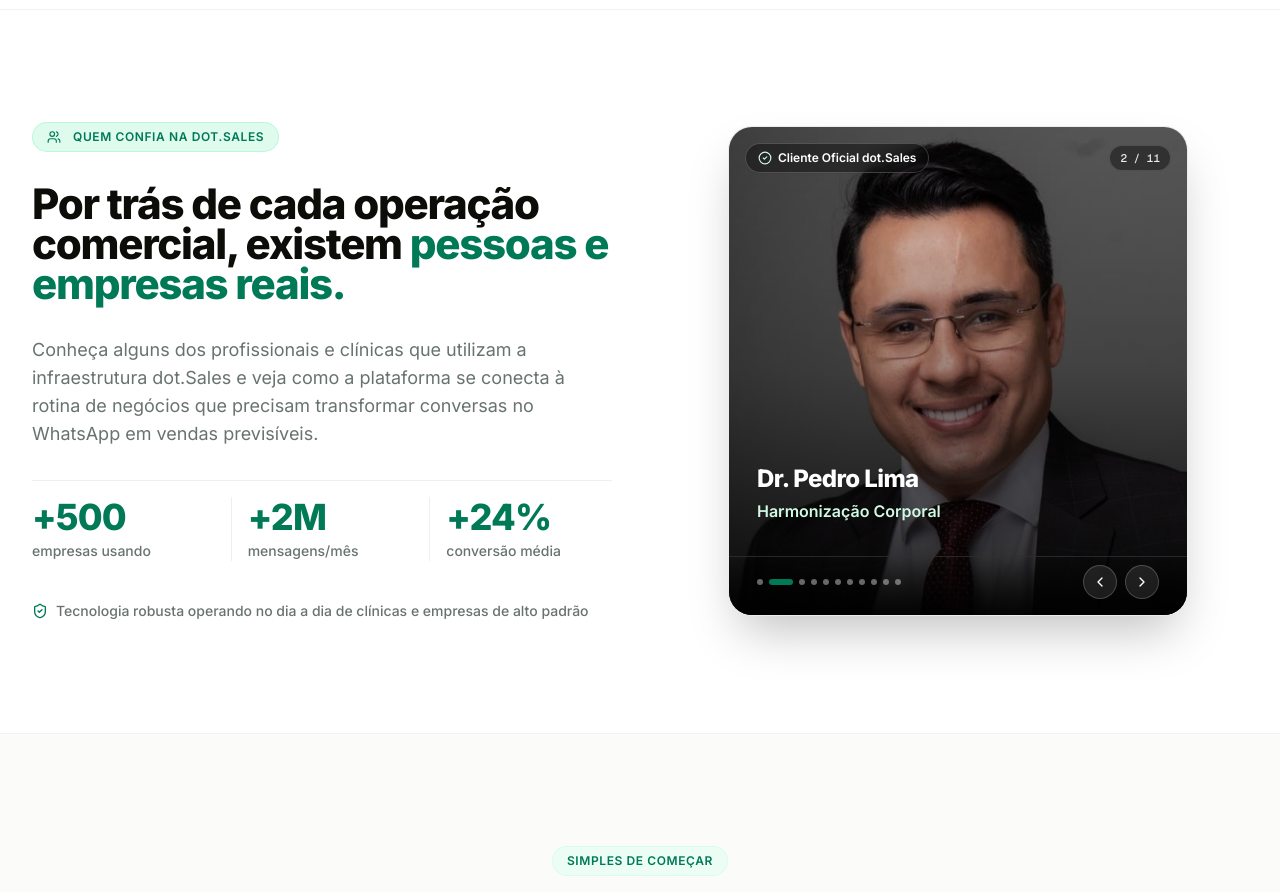
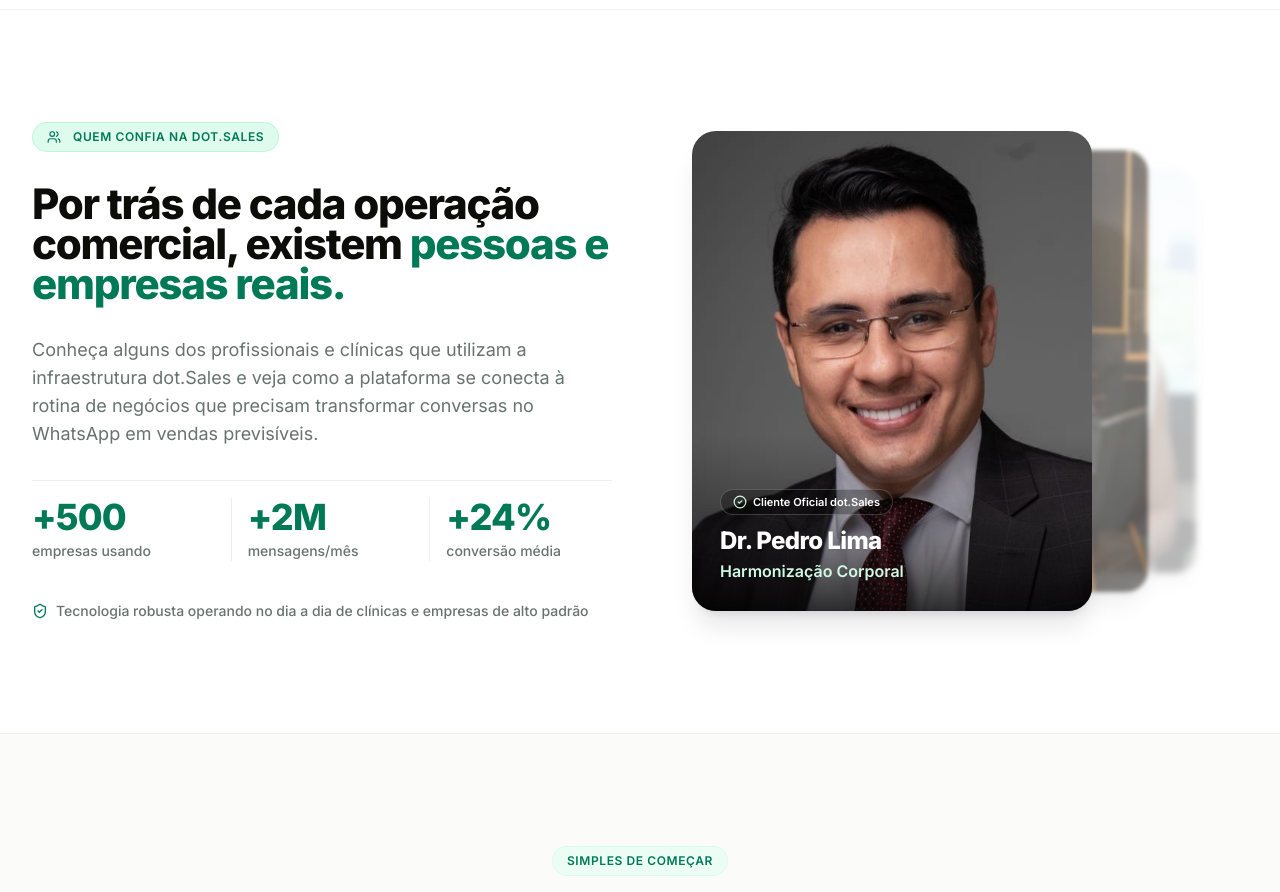
Before and after one commit to vinicius-perform/lp-dotsales-whitelabel, a Next.js app: page / in a window 1280 px wide. Shown: the part 2220-3112 px from the top of the page. Built offline with nearby package versions, Linux system fonts and the light colour scheme.

Commit message:
feat(social-proof): refina carrossel com composicao editorial em 3 camadas de profundidade sem molduras ou controles

```diff
--- a/src/app/globals.css
+++ b/src/app/globals.css
@@ -196,3 +196,20 @@ code, pre, .font-mono, [data-mono="true"] {
     display: none !important;
   }
 }
+
+/* ==========================================================================
+   EDITORIAL LAYERED CAROUSEL — SOCIAL PROOF (dot.Sales)
+   Transições fluidas com GPU acceleration em transform, opacity e filter
+   ========================================================================== */
+
+.editorial-carousel-card {
+  transition: transform 800ms cubic-bezier(0.16, 1, 0.3, 1),
+              opacity 800ms cubic-bezier(0.16, 1, 0.3, 1),
+              filter 800ms cubic-bezier(0.16, 1, 0.3, 1);
+}
+
+@media (prefers-reduced-motion: reduce) {
+  .editorial-carousel-card {
+    transition: none !important;
+  }
+}
--- a/src/components/SocialProofSection.tsx
+++ b/src/components/SocialProofSection.tsx
@@ -1,9 +1,9 @@
 'use client';
 
-import React, { useState, useEffect, useCallback } from 'react';
+import React, { useState, useEffect, useCallback, useRef } from 'react';
 import Image from 'next/image';
 import { Badge } from './ui/Badge';
-import { Users, ShieldCheck, ChevronLeft, ChevronRight, CheckCircle2 } from 'lucide-react';
+import { Users, ShieldCheck, CheckCircle2 } from 'lucide-react';
 
 interface ClientItem {
   name: string;
@@ -71,27 +71,96 @@ const CLIENTS: ClientItem[] = [
 
 export const SocialProofSection: React.FC = () => {
   const [currentIndex, setCurrentIndex] = useState(0);
-  const [isPaused, setIsPaused] = useState(false);
+  const sectionRef = useRef<HTMLElement>(null);
+  const [isInView, setIsInView] = useState(true);
 
   const nextSlide = useCallback(() => {
     setCurrentIndex((prev) => (prev + 1) % CLIENTS.length);
   }, []);
 
-  const prevSlide = useCallback(() => {
-    setCurrentIndex((prev) => (prev - 1 + CLIENTS.length) % CLIENTS.length);
+  // Pausa a rotação quando a seção não estiver visível na tela (economia de bateria e GPU)
+  useEffect(() => {
+    const el = sectionRef.current;
+    if (!el || typeof IntersectionObserver === 'undefined') return;
+
+    const observer = new IntersectionObserver(
+      ([entry]) => {
+        setIsInView(entry.isIntersecting);
+      },
+      { threshold: 0.1 }
+    );
+
+    observer.observe(el);
+    return () => observer.disconnect();
   }, []);
 
+  // Transição automática a cada 4,5 segundos
   useEffect(() => {
-    if (isPaused) return;
+    if (!isInView) return;
     const interval = setInterval(nextSlide, 4500);
     return () => clearInterval(interval);
-  }, [isPaused, nextSlide]);
+  }, [isInView, nextSlide]);
+
+  // Função de estilo em 3 camadas de profundidade editorial
+  const getCardStyle = (rel: number): React.CSSProperties => {
+    if (rel === 0) {
+      // Camada 1: Fotografia Principal em destaque total
+      return {
+        zIndex: 30,
+        transform: 'translateX(0%) scale(1)',
+        opacity: 1,
+        filter: 'blur(0px)',
+        pointerEvents: 'auto',
+      };
+    }
+    if (rel === 1) {
+      // Camada 2: Próxima Fotografia, posicionada à direita, com desfoque moderado
+      return {
+        zIndex: 20,
+        transform: 'translateX(18%) scale(0.92)',
+        opacity: 0.55,
+        filter: 'blur(2.5px)',
+        pointerEvents: 'none',
+      };
+    }
+    if (rel === 2) {
+      // Camada 3: Terceira Fotografia ao fundo com maior desfoque e opacidade sutil
+      return {
+        zIndex: 10,
+        transform: 'translateX(34%) scale(0.84)',
+        opacity: 0.28,
+        filter: 'blur(4.5px)',
+        pointerEvents: 'none',
+      };
+    }
+    if (rel === CLIENTS.length - 1) {
+      // Fotografia anterior saindo suavemente para a esquerda
+      return {
+        zIndex: 25,
+        transform: 'translateX(-14%) scale(0.95)',
+        opacity: 0,
+        filter: 'blur(1px)',
+        pointerEvents: 'none',
+      };
+    }
+    // Demais fotos preparadas no pool de animação
+    return {
+      zIndex: 0,
+      transform: 'translateX(40%) scale(0.8)',
+      opacity: 0,
+      filter: 'blur(6px)',
+      pointerEvents: 'none',
+    };
+  };
 
   return (
-    <section className="py-20 sm:py-28 bg-white border-b border-brand-border/60 overflow-hidden relative">
+    <section
+      ref={sectionRef}
+      className="py-20 sm:py-28 bg-white border-b border-brand-border/60 overflow-hidden relative"
+    >
       <div className="max-w-7xl mx-auto px-4 sm:px-6 lg:px-8">
 
-        {/* COMPOSIÇÃO EDITORIAL: COPY & MÉTRICAS (ESQUERDA) + DESTAQUE INDIVIDUAL DE CLIENTES (DIREITA) */}
+        {/* COMPOSIÇÃO EDITORIAL: COPY & MÉTRICAS (ESQUERDA) + CARROSSEL EM 3 CAMADAS (DIREITA) */}
         <div className="grid grid-cols-1 lg:grid-cols-12 gap-12 lg:gap-14 items-center">
 
           {/* Coluna Esquerda: Copy Editorial e Indicadores Oficiais */}
@@ -149,43 +218,47 @@ export const SocialProofSection: React.FC = () => {
             </div>
           </div>
 
-          {/* Coluna Direita: Destaque Fotográfico dos Clientes com Crossfade Suave */}
-          <div className="lg:col-span-6 flex justify-center items-center relative">
-            {/* Glow sutil institucional de fundo */}
-            <div className="absolute inset-0 bg-brand-primary/5 rounded-full blur-3xl pointer-events-none -z-10" />
+          {/* Coluna Direita: Carrossel Editorial em 3 Camadas Sobrepostas */}
+          <div className="lg:col-span-6 flex justify-center lg:justify-start items-center relative pl-0 lg:pl-6">
+            {/* Stage proporcional com overflow horizontal contido */}
+            <div className="relative w-full max-w-[340px] sm:max-w-[400px] aspect-[4/4.9] sm:h-[480px]">
+              {CLIENTS.map((client, idx) => {
+                const rel = (idx - currentIndex + CLIENTS.length) % CLIENTS.length;
+                const style = getCardStyle(rel);
+                const isMain = rel === 0;
 
-            <div
-              className="relative w-full max-w-[460px] aspect-[4/4.8] sm:h-[490px] rounded-3xl overflow-hidden shadow-2xl border border-brand-border/80 bg-brand-offwhite group"
-              onMouseEnter={() => setIsPaused(true)}
-              onMouseLeave={() => setIsPaused(false)}
-            >
-              {/* Slides dos Clientes com Crossfade Suave */}
-              {CLIENTS.map((client, idx) => {
-                const isActive = idx === currentIndex;
                 return (
                   <div
                     key={client.name}
-                    aria-hidden={!isActive}
-                    className={`absolute inset-0 transition-opacity duration-700 ease-in-out ${
-                      isActive ? 'opacity-100 z-10' : 'opacity-0 z-0 pointer-events-none'
-                    }`}
+                    aria-hidden={!isMain}
+                    style={style}
+                    className="editorial-carousel-card absolute inset-0 rounded-[24px] overflow-hidden shadow-xl shadow-slate-900/10 will-change-transform will-change-[filter,opacity]"
                   >
-                    {/* Imagem em Resolução Original e Nitidez Máxima (Sem recompressão) */}
+                    {/* Fotografia em Resolução Original e Nitidez Máxima */}
                     <Image
                       src={client.image}
                       alt={client.name}
                       fill
                       unoptimized
-                      priority={idx === 0}
+                      priority={idx < 3}
                       className="object-cover object-center"
                     />
 
-                    {/* Gradiente para leitura impecável dos textos */}
-                    <div className="absolute inset-0 bg-gradient-to-t from-black/90 via-black/35 to-transparent pointer-events-none" />
+                    {/* Gradiente escuro suave na região inferior apenas para legibilidade */}
+                    {isMain && (
+                      <div className="absolute inset-x-0 bottom-0 h-44 bg-gradient-to-t from-black/80 via-black/30 to-transparent pointer-events-none" />
+                    )}
 
-                    {/* Informações do Cliente */}
-                    <div className="absolute bottom-16 inset-x-0 p-6 sm:p-7 z-10 text-white">
-                      <div className="space-y-1">
+                    {/* Informações do Cliente — Exclusivas na Fotografia Principal */}
+                    {isMain && (
+                      <div className="absolute bottom-0 inset-x-0 p-6 sm:p-7 z-10 text-white animate-fade-up">
+                        {/* Selo discreto de Cliente Oficial dot.Sales */}
+                        <div className="inline-flex items-center gap-1.5 px-3 py-1 rounded-full bg-black/30 backdrop-blur-md border border-white/20 text-white text-[11px] font-semibold mb-2.5 shadow-xs">
+                          <CheckCircle2 className="w-3.5 h-3.5 text-brand-mint" />
+                          <span>Cliente Oficial dot.Sales</span>
+                        </div>
+
+                        <div className="space-y-0.5">
                           <h3 className="text-xl sm:text-2xl font-extrabold text-white tracking-tight drop-shadow-sm font-sans">
                             {client.name}
                           </h3>
@@ -194,57 +267,10 @@ export const SocialProofSection: React.FC = () => {
                           </p>
                         </div>
                       </div>
+                    )}
                   </div>
                 );
               })}
-
-              {/* Tag Superior e Contador de Slides (Camada Fixa) */}
-              <div className="absolute top-4 inset-x-4 z-20 flex items-center justify-between pointer-events-none">
-                <div className="inline-flex items-center gap-1.5 px-3 py-1.5 rounded-full bg-black/40 backdrop-blur-md border border-white/20 text-white text-xs font-semibold shadow-sm">
-                  <CheckCircle2 className="w-3.5 h-3.5 text-brand-mint" />
-                  <span>Cliente Oficial dot.Sales</span>
-                </div>
-                <div className="px-2.5 py-1 rounded-full bg-black/40 backdrop-blur-md border border-white/15 text-white/90 text-[11px] font-mono font-medium">
-                  {currentIndex + 1} / {CLIENTS.length}
-                </div>
-              </div>
-
-              {/* Barra de Navegação e Controles Interativos (Camada Fixa) */}
-              <div className="absolute bottom-0 inset-x-0 px-6 sm:px-7 pb-4 pt-2 z-20 flex items-center justify-between border-t border-white/15 bg-gradient-to-t from-black/80 to-transparent">
-                {/* Dots Indicadores com clique direto */}
-                <div className="flex items-center gap-1.5">
-                  {CLIENTS.map((_, dotIdx) => (
-                    <button
-                      key={dotIdx}
-                      onClick={() => setCurrentIndex(dotIdx)}
-                      className={`h-1.5 rounded-full transition-all duration-300 ${
-                        dotIdx === currentIndex
-                          ? 'w-6 bg-brand-primary shadow-xs'
-                          : 'w-1.5 bg-white/40 hover:bg-white/70'
-                      }`}
-                      aria-label={`Ver cliente ${dotIdx + 1}`}
-                    />
-                  ))}
-                </div>
-
-                {/* Botões Anterior e Próximo */}
-                <div className="flex items-center gap-2">
-                  <button
-                    onClick={prevSlide}
-                    className="p-2 rounded-full bg-white/10 hover:bg-white/25 active:scale-95 text-white border border-white/20 transition-all backdrop-blur-sm"
-                    aria-label="Cliente anterior"
-                  >
-                    <ChevronLeft className="w-4 h-4" />
-                  </button>
-                  <button
-                    onClick={nextSlide}
-                    className="p-2 rounded-full bg-white/10 hover:bg-white/25 active:scale-95 text-white border border-white/20 transition-all backdrop-blur-sm"
-                    aria-label="Próximo cliente"
-                  >
-                    <ChevronRight className="w-4 h-4" />
-                  </button>
-                </div>
-              </div>
             </div>
           </div>
 
```
Lines whose indentation alone changed are shown as unchanged.
